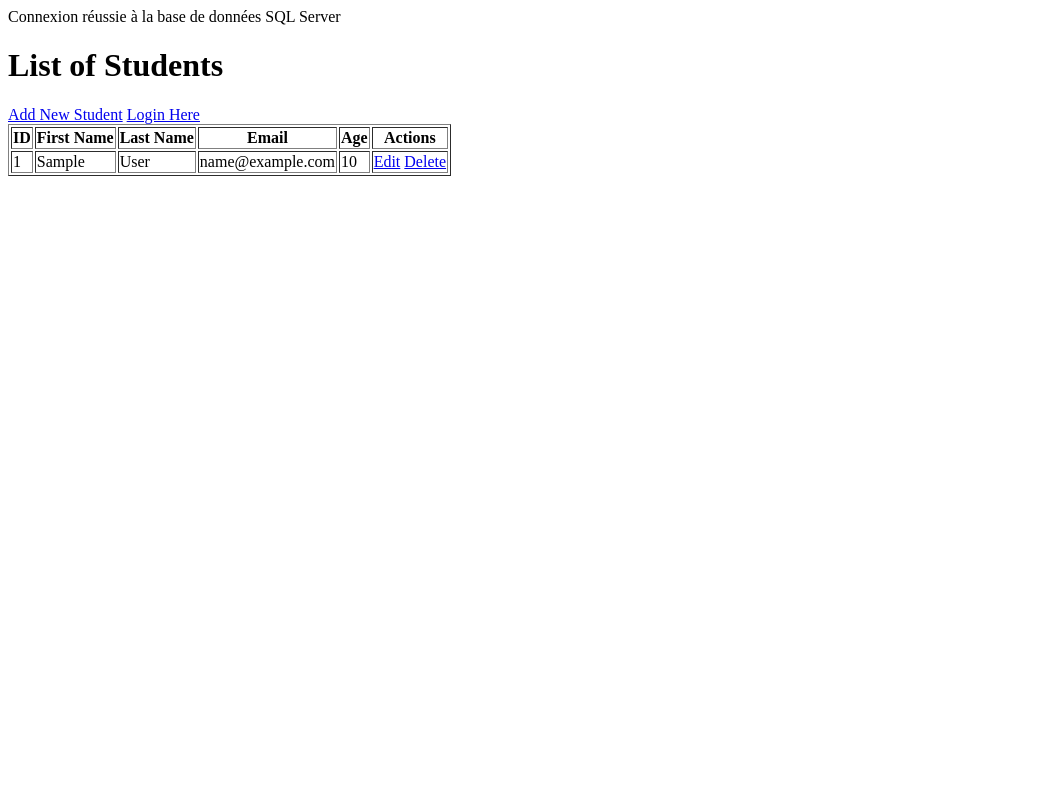
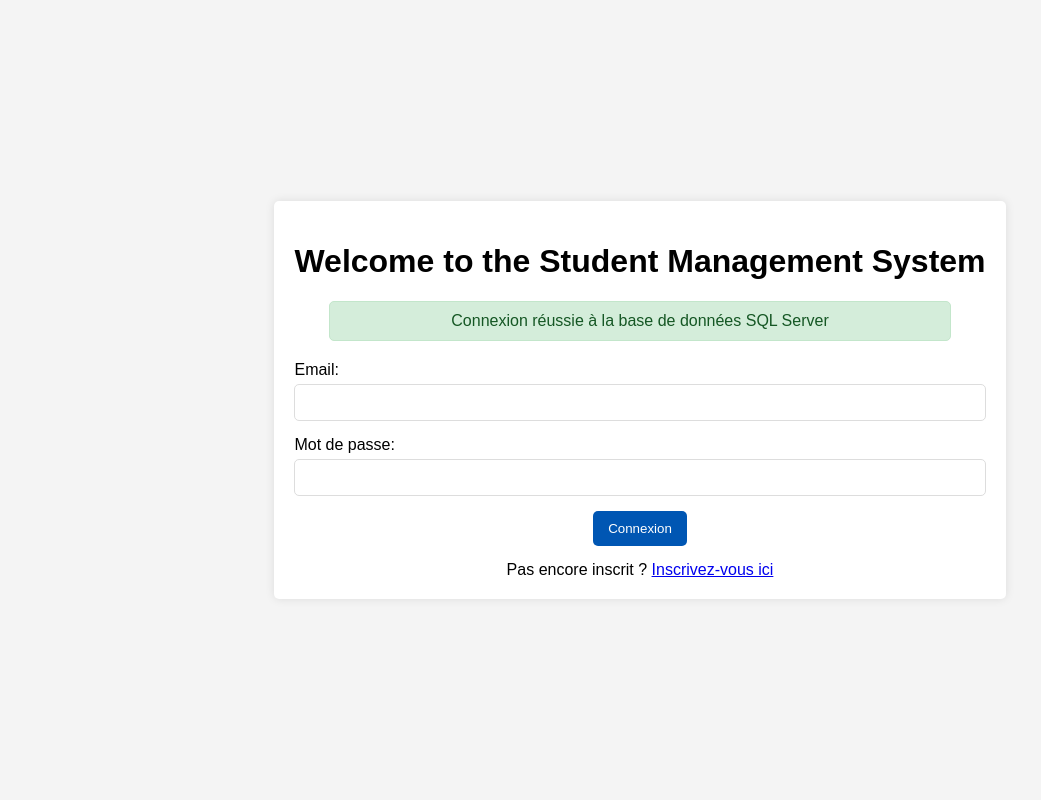
Before and after one commit to warzazate/App_Secu, a PHP site: page / in a window 1280 px wide. Shown: the whole page, without its empty margins (0-1041 px from the left). Run offline with PHP 8.4, Linux system fonts and the light colour scheme; tables that the repository leaves empty or names only in its code hold one stand-in row (values such as "Sample post").

Commit message:
gros changement dans la BDD et code

```diff
--- a/db.php
+++ b/db.php
@@ -7,9 +7,8 @@ $dbName = "student_management";
 try {
     $con = new PDO("mysql:host=$serverName;dbname=$dbName", $username, $password);
     $con->setAttribute(PDO::ATTR_ERRMODE, PDO::ERRMODE_EXCEPTION);
-    echo "Connexion réussie à la base de données SQL Server";
+    $successMsg = "Connexion réussie à la base de données SQL Server";
 } catch (PDOException $e) {
-    echo "Erreur de connexion : " . $e->getMessage();
+    $errorMsg = "Erreur de connexion : " . $e->getMessage();
 }
-
 ?>
--- a/index.php
+++ b/index.php
@@ -1,38 +1,45 @@
-<?php include 'db.php'; ?>
+<?php include 'db.php';
+include 'login.php';?>
 <!DOCTYPE html>
 <html lang="en">
 <head>
-    <meta charset="UTF-8">
+<meta charset="UTF-8">
+    <meta http-equiv="X-UA-Compatible" content="IE=edge">
     <meta name="viewport" content="width=device-width, initial-scale=1.0">
+    <link rel="stylesheet" href="style.css">
     <title>Student Management System</title>
 </head>
-<body>
-    <h1>List of Students</h1>
-    <a href="createSTUDENT.php">Add New Student</a>
-    <a href="login.php">Login Here</a>
-    <table border="1">
-        <tr>
-            <th>ID</th>
-            <th>First Name</th>
-            <th>Last Name</th>
-            <th>Email</th>
-            <th>Age</th>
-            <th>Actions</th>
-        </tr>
-        <?php
-        // il fallait mettre $con et pas $pdo pour lancer une requête à la base de données !!!!!
-        $stmt = $con->query('SELECT * FROM students');
-        while ($row = $stmt->fetch(PDO::FETCH_ASSOC)) {
-            echo "<tr>";
-            echo "<td>" . htmlspecialchars($row['id']) . "</td>";
-            echo "<td>" . htmlspecialchars($row['first_name']) . "</td>";
-            echo "<td>" . htmlspecialchars($row['last_name']) . "</td>";
-            echo "<td>" . htmlspecialchars($row['email']) . "</td>";
-            echo "<td>" . htmlspecialchars($row['age']) . "</td>";
-            echo "<td><a href='editSTUDENT.php?id=" . $row['id'] . "'>Edit</a> <a href='deleteSTUDENT.php?id=" . $row['id'] . "'>Delete</a></td>";
-            echo "</tr>";
-        }
-        ?>
-    </table>
+<body class="body-index">
+    <div class="container">
+        <h1>Welcome to the Student Management System</h1>
+        <?php if (!empty($errorMsg)): ?>
+        <div class="error-message">
+            <?php echo htmlspecialchars($errorMsg); ?>
+        </div>
+        <?php endif; ?>
+        <?php if (!empty($successMsg)): ?>
+        <div class="success-message">
+            <?php echo htmlspecialchars($successMsg); ?>
+        </div>
+        <?php endif; ?>
+        <div class="login-form">
+            <form method="post" action="login.php">
+                <div class="form-group">
+                    <label for="email">Email:</label>
+                    <input type="email" id="email" name="email" required>
+                </div>
+                <div class="form-group">
+                    <label for="password">Mot de passe:</label>
+                    <input type="password" id="password" name="password" required>
+                </div>
+                <div class="form-group">
+                    <button type="submit">Connexion</button>
+                </div>
+                <div class="register-link">
+                    Pas encore inscrit ? <a href="register.php">Inscrivez-vous ici</a>
+                </div>
+            </form>
+        </div>
+    </div>
 </body>
 </html>
--- a/login.php
+++ b/login.php
@@ -1,6 +1,6 @@
 <?php
 session_start();
-// Secure session cookie
+// Regenerate session ID
 session_regenerate_id(true);
 header("X-Frame-Options: DENY");
 header('X-Content-Type-Options: nosniff');
@@ -9,9 +9,6 @@ header('X-XSS-Protection: 1; mode=block');
 include 'db.php';  // Assure-toi que ce fichier contient la connexion à ta base de données
 $message = "";  // Message pour afficher les erreurs ou confirmations
 
-
-$hash = password_hash("fautlecrypter", PASSWORD_BCRYPT, ["cost" => 12]);
-
 // Check if the form is submitted
 if ($_SERVER["REQUEST_METHOD"] == "POST") {
     $email = $_POST['email'] ?? '';
@@ -19,7 +16,7 @@ if ($_SERVER["REQUEST_METHOD"] == "POST") {
 
     // Basic validation
     if (empty($email) || empty($password)) {
-        echo "Both fields are required.";
+        $errorMsg = "Both fields are required.";
     } else {
         $sql = "SELECT id, password, role FROM users WHERE email = :email";
         $stmt = $con->prepare($sql);
@@ -30,32 +27,25 @@ if ($_SERVER["REQUEST_METHOD"] == "POST") {
 
 
         if ($user && password_verify($password, $user['password'])) {
-            // Password is correct, start a session
+            // Start the session and set cookie parameters securely
+            session_start([
+                'cookie_lifetime' => 604800, // 1 week
+                'cookie_secure' => true, // Set to true if using HTTPS
+                'cookie_httponly' => true // True means JavaScript can't access the cookie
+            ]);
+
+            // Set session variables
             $_SESSION['user_id'] = $user['id'];
+            $_SESSION['email'] = $user['email'];
             $_SESSION['role'] = $user['role'];
-            $_SESSION['logged_in'] = time(); // record login time for session timeout
+            $_SESSION['logged_in'] = true;
 
-            // Redirect to a new page or dashboard
+            // Redirect to the dashboard
             header("Location: dashboard.php");
             exit;
         } else {
-            echo "Invalid email or password.";
+            $errorMsg = "Invalid email or password.";
         }
     }
 }
 ?>
-<!DOCTYPE html>
-<html>
-<head>
-    <title>Login</title>
-</head>
-<body>
-    <form method="post" action="login.php">
-        <label for="email">Email:</label>
-        <input type="email" id="email" name="email" required><br>
-        <label for="password">Password:</label>
-        <input type="password" id="password" name="password" required><br>
-        <button type="submit">Login</button>
-    </form>
-</body>
-</html>
--- /dev/null
+++ b/style.css
@@ -0,0 +1,102 @@
+.error-message {
+    color: #ff0000; /* Red color for error message */
+    background-color: #ffebeb; /* Light red background */
+    border: 1px solid #ff0000; /* Red border */
+    padding: 10px;
+    margin: 10px 0;
+    border-radius: 5px;
+    text-align: center;
+    max-width: 600px; /* Adjust as per your layout */
+    margin-left: auto;
+    margin-right: auto;
+}
+
+.success-message {
+    color: #155724; /* Dark green text color for success message */
+    background-color: #d4edda; /* Light green background */
+    border: 1px solid #c3e6cb; /* Green border */
+    padding: 10px;
+    margin: 10px 0;
+    border-radius: 5px;
+    text-align: center;
+    max-width: 600px; /* Adjust as per your layout */
+    margin-left: auto;
+    margin-right: auto;
+}
+
+
+/* pour la page index */
+/* style.css */
+
+.body-index {
+    font-family: 'Arial', sans-serif;
+    background-color: #f4f4f4;
+    margin: 0;
+    padding: 0;
+    display: flex;
+    justify-content: center;
+    align-items: center;
+    height: 100vh;
+}
+
+.container {
+    background-color: #fff;
+    padding: 20px;
+    border-radius: 5px;
+    box-shadow: 0 0 10px rgba(0, 0, 0, 0.1);
+    text-align: center;
+}
+
+.login-form {
+    margin-top: 20px;
+}
+
+.form-group {
+    margin-bottom: 15px;
+}
+
+.form-group label {
+    display: block;
+    text-align: left;
+    margin-bottom: 5px;
+}
+
+.form-group input {
+    width: 100%;
+    padding: 10px;
+    border-radius: 5px;
+    border: 1px solid #ddd;
+    box-sizing: border-box;
+}
+
+.register-link {
+    margin-top: 10px;
+}
+
+button {
+    padding: 10px 15px;
+    background-color: #0056b3;
+    color: white;
+    border: none;
+    border-radius: 5px;
+    cursor: pointer;
+}
+
+button:hover {
+    background-color: #003d82;
+}
+
+.logout_button {
+    display: inline-block;
+    padding: 10px 20px;
+    margin: 20px;
+    background-color: #f44336; /* Red color for the logout link */
+    color: white;
+    border-radius: 5px;
+    text-decoration: none;
+    font-size: 1em;
+}
+
+.logout_button:hover {
+    background-color: #c0392b; /* Darker shade of red for the hover state */
+}
```
Also changed, not shown: dashboard.php (+66 -0 lines), logout.php (added, +25 -0 lines), register.php (added, +82 -0 lines), staffDashboard.php (added, +58 -0 lines).
